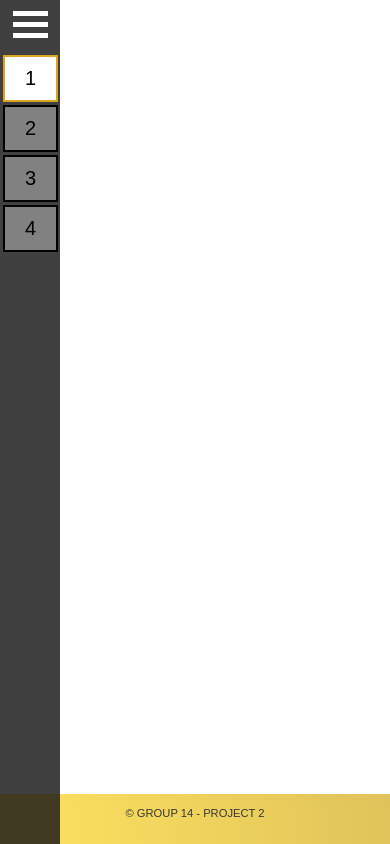
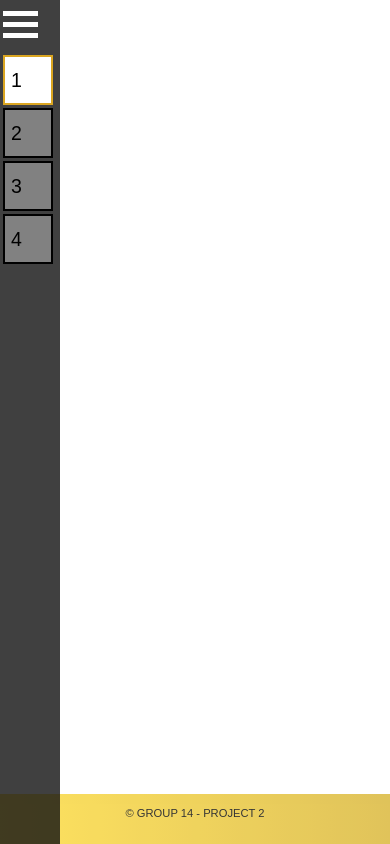
Before and after one commit to IT2810/it2810-webutvikling-h18-prosjekt-2-gruppe--14, a React (Create React App) app: page / in a window 390 px wide. Built offline with nearby package versions, Linux system fonts and the light colour scheme.

Commit message:
Make UI responsive stage 1 #9

```diff
--- a/src/App.css
+++ b/src/App.css
@@ -27,11 +27,6 @@
   padding: 20px 0;
 }
 
-#motive-container {
-  height: 50%;
-  width: 60%;
-  display: inline-block;
-}
 
 html, body {
   height: 100%;
--- a/src/components/Art.js
+++ b/src/components/Art.js
@@ -63,8 +63,8 @@ class Art extends Component {
         this.generateArt(this.props.settings.motive, this.props.settings.sound, this.props.settings.text, this.props.art);
         return (
             <div className={"art-container"}>
+                <div id={"motive-container"} className="motive"/>
                 <h1 id={"text-container"} className="text"/>
-                <div id={"motive-container"} className="motive"/>
                 <div className="audio">
                     <audio id={"audio-container"} type="audio/mpeg"/>
                 </div>
--- a/src/components/Navbar.js
+++ b/src/components/Navbar.js
@@ -9,21 +9,25 @@ class Navbar extends Component {
             motive: 1,
             sound: 1,
             text: 1
-        }
+        };
     }
 
     //Function opening and closing the navbar by changing width.
     handleNav() {
         if(this.state.hide) {
-            document.getElementById("mySidebar").style.width = "320px";
+            if (window.innerWidth > window.innerHeight) {
+                document.getElementById("mySidebar").style.width = "75vh";
+            } else {
+                document.getElementById("mySidebar").style.width = "70vw";
+            }
         } else {
-            document.getElementById("mySidebar").style.width = "60px";
+            document.getElementById("mySidebar").style.width = "12vw";
         }
     }
 
     //Function that runs immideatly after the component (Navbar) renders -> Making the navbar visible.
     componentDidMount() {
-        document.getElementById("mySidebar").style.width = "60px";
+        document.getElementById("mySidebar").style.width = "12vw";
     }
 
     //Function rendering the navbar and listening for changes in settings.
--- a/src/style/Art.css
+++ b/src/style/Art.css
@@ -3,16 +3,23 @@
     width: 100%;
 }
 
+#motive-container {
+    width: 30vh;
+    display: block;
+    margin: 0 auto;
+}
+
 .motive {
-    padding-left: 10%;
-    padding-right: 10%;
-    vertical-align: center;
+    width: 10vw;
+    padding-left: 17vw;
+    padding-right: 8vw;
+    vertical-align: top;
 }
 
 .text {
-    padding-left: 10%;
-    padding-right: 10%;
-    font-size: 1.5vmax;
+    padding-left: 17vw;
+    padding-right: 8vw;
+    font-size: 4vh;
     font-weight: bold;
     background-color: #666666;
     -webkit-background-clip: text;
@@ -21,17 +28,20 @@
     text-shadow: rgba(255,255,255,0.5) 0 3px 3px;
 }
 
-@media screen and (max-width: 400px) {
+@media screen and (orientation: landscape) {
     .text {
-        padding-left: 20%;
-        padding-right: 20%;
+        font-size: 4vw;
     }
 }
 
-@media screen and (max-width: 900px) {
-    .text {font-size: 30px;}
+@media screen and (orientation: landscape) and (max-height: 600px) {
+    #motive-container {
+        width: 20vw;
+    }
 }
 
-@media screen and (max-height: 890px) {
-    .text {font-size: 16px;}
+@media screen and (max-height: 720px) {
+    .text {
+        font-size: 3vh;
+    }
 }
--- a/src/style/Navbar.css
+++ b/src/style/Navbar.css
@@ -1,6 +1,7 @@
 .sidebar {
   height: 100%;
-  width: 60;
+  width: 10vw;
+  min-width: 60px;
   position: fixed;
   z-index: 1;
   top: 0;
@@ -13,9 +14,10 @@
 }
 
 .sidebar a {
-  padding: 8px 8px 8px 32px;
+  padding-left: 11vw;
+  padding-bottom: 2vh;
   text-decoration: none;
-  font-size: 30px;
+  font-size: 5vh;
   color: goldenrod;
   display: block;
   transition: 0.3s;
@@ -27,9 +29,10 @@
 }
 
 .sidebar div {
-  padding: 4px 4px 4px 16px;
+  padding-left: 11vw;
+  padding-bottom: 2vh;
   text-decoration: none;
-  font-size: 19px;
+  font-size: 3vh;
   color: #818181;
   display: block;
   transition: 0.3s;
@@ -80,7 +83,7 @@
   cursor: pointer;
   position: absolute;
   top: 5px;
-  right: 12px;
+  left: 5%;
 }
 
 .bar1, .bar2, .bar3 {
@@ -118,14 +121,3 @@
   margin: 6px 0;
   transition: 0.4s;
 }
-
-
-
-
-
-/* On smaller screens, where height is less than 450px, change the style of the sidenav (less padding and a smaller font size) */
-@media screen and (max-height: 450px) {
-  .sidebar {padding-top: 15px;}
-  .sidebar a {font-size: 18px;}
-  .sidebar div {font-size:15; padding: 2px 2px 2px 8px;}
-}
--- a/src/style/Tabs.css
+++ b/src/style/Tabs.css
@@ -1,18 +1,24 @@
 .tab-container {
     position: absolute;
-    z-index: 10; /* Only for testing, TODO: Fix positioning on all elements*/
+    z-index: 10;
+    width: 15vw;
+    height: 40vh;
+    min-width: 60px;
 }
 
 .tab {
+    width: 9vw;
+    min-width: 50px;
+    height: 9vw;
+    min-height: 50px;
     display: flex;
     align-items: center;
     background-color: #818181;
     border: 2px solid black;
     margin: 3px;
     color: black;
-    padding: 10px 20px;
     text-align: center;
-    font-size: 20px;
+    font-size: 5vw;
     cursor: pointer;
     outline: 0;
 }
@@ -22,14 +28,17 @@
 }
 
 .tabactive {
+    width: 9vw;
+    min-width: 50px;
+    height: 9vw;
+    min-height: 50px;
     display: flex;
     align-items: center;
     border: 2px solid goldenrod;
     margin: 3px;
     color: black;
-    padding: 10px 20px;
     text-align: center;
-    font-size: 20px;
+    font-size: 5vw;
     cursor: pointer;
     outline: 0;
     background-color: white;
@@ -39,5 +48,4 @@
     display: none;
     padding: 10px 10px;
     position: relative;
-
 }
```
Also changed, not shown: public/resources/motive/animal/cat.svg, public/resources/motive/animal/owl.svg.
